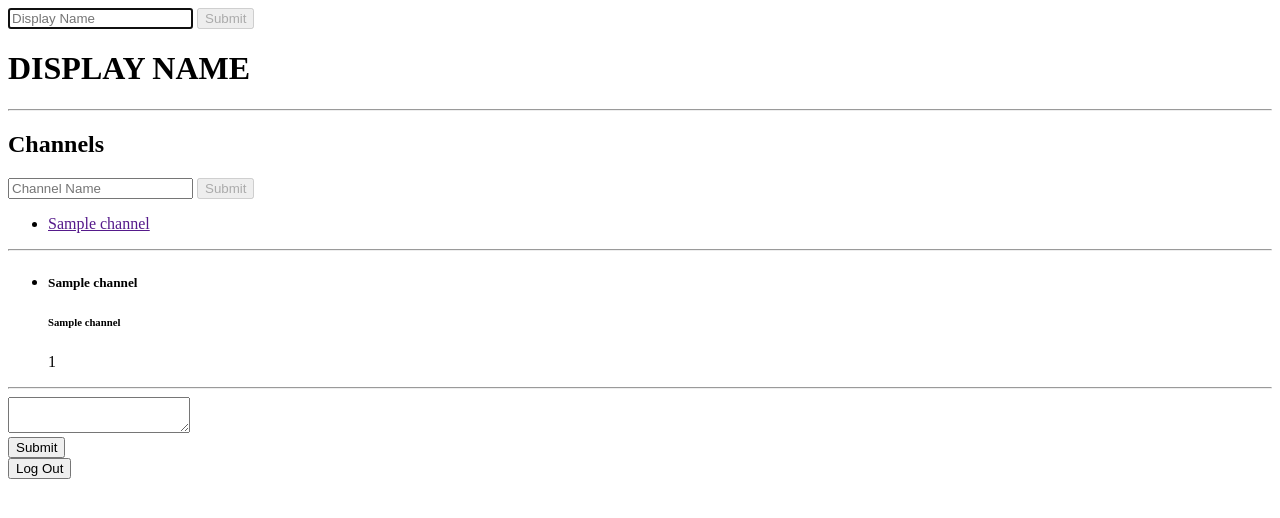
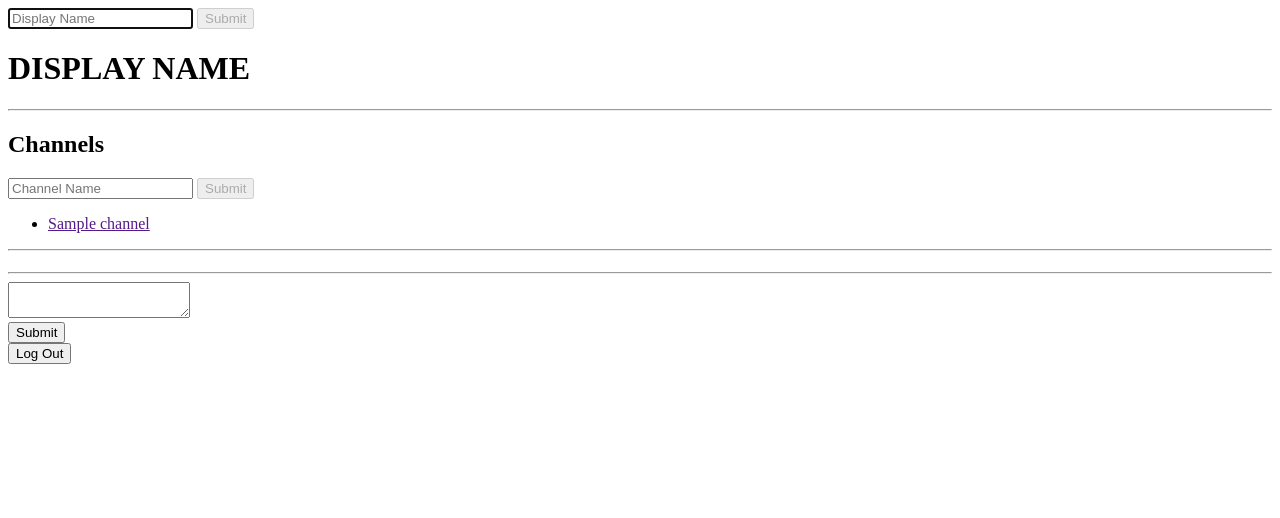
Before and after one commit to alecoad/project2-flack, a Flask app: template templates/index.html in a window 1280 px wide. Shown: the top 518 px of the page. Run offline with Flask 2, Linux system fonts and the light colour scheme; the template is opened without the code that fills it: most values are stand-ins (such as "Sample title", 1, 10 or a date in 2020); some libraries are stand-ins or nearby versions.

Commit message:
Removed messages, populate with JS instead

```diff
--- a/templates/index.html
+++ b/templates/index.html
@@ -47,13 +47,13 @@
         <div id="chatroom">
             <h1 id="chat-channel"></h1>
             <ul id="message-list">
-                {% for messages in chats[current_channel] %}
+                <!--{% for messages in chats[current_channel] %}
                     <li>
                         <h5>{{ messages[1] }}</h5>
                         <h6>{{ messages[2] }}</h6>
                         <p>{{ messages[0] }}</p>
                     </li>
-                {% endfor %}
+                {% endfor %}-->
             </ul>
         </div>
 
```
